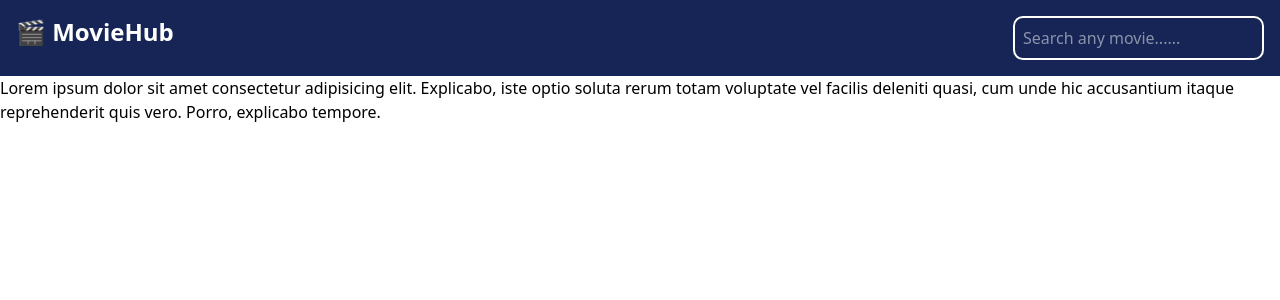
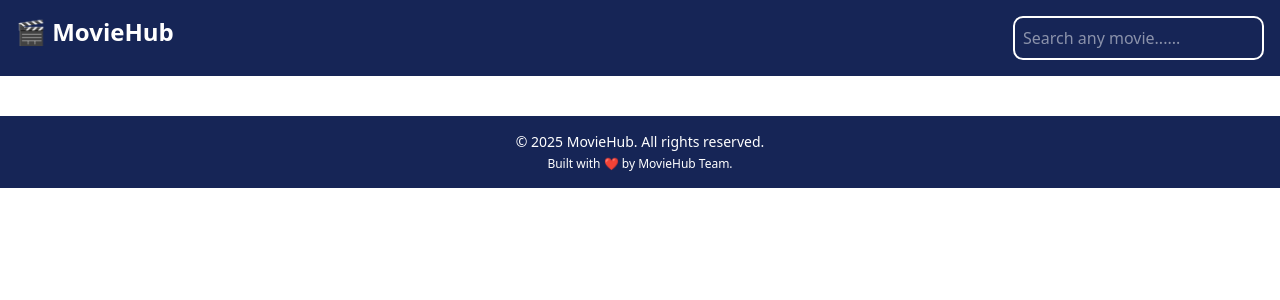
Before and after one commit to AY-CODED/MovieHub, a React (Vite) app: page / in a window 1280 px wide. Shown: the top 300 px of the page. Built offline with nearby package versions, Linux system fonts and the light colour scheme.

Commit message:
initial commit

```diff
--- a/src/components/Footer.jsx
+++ b/src/components/Footer.jsx
@@ -1,11 +1,14 @@
-function Footer(){
-    return(
-        <>
-            <p>
-                Lorem ipsum dolor sit amet consectetur adipisicing elit. Explicabo, iste optio soluta rerum totam voluptate vel facilis deleniti quasi, cum unde hic accusantium itaque reprehenderit quis vero. Porro, explicabo tempore.
+function Footer() {
+    return (
+        <footer className="bg-blue-950 text-white text-center p-4 mt-10">
+            <p className="text-sm">
+                © {new Date().getFullYear()} MovieHub. All rights reserved.
             </p>
-        </>
+            <p className="text-xs mt-1">
+                Built with ❤️ by MovieHub Team.
+            </p>
+        </footer>
     );
 }
 
-export default Footer
+export default Footer;
```
